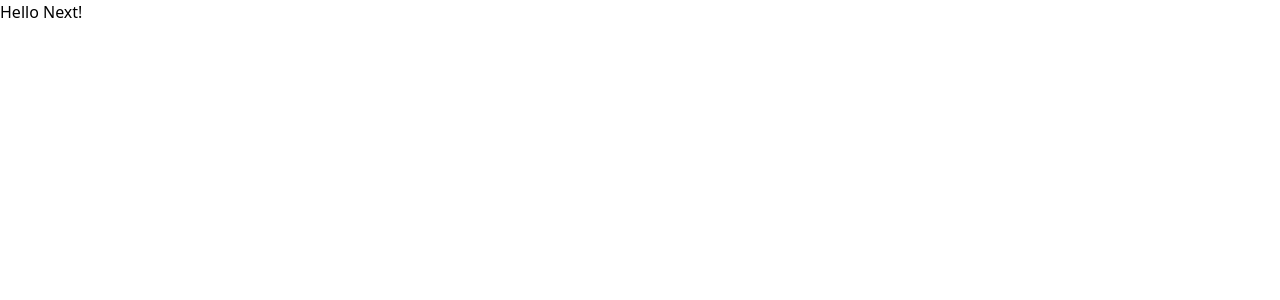
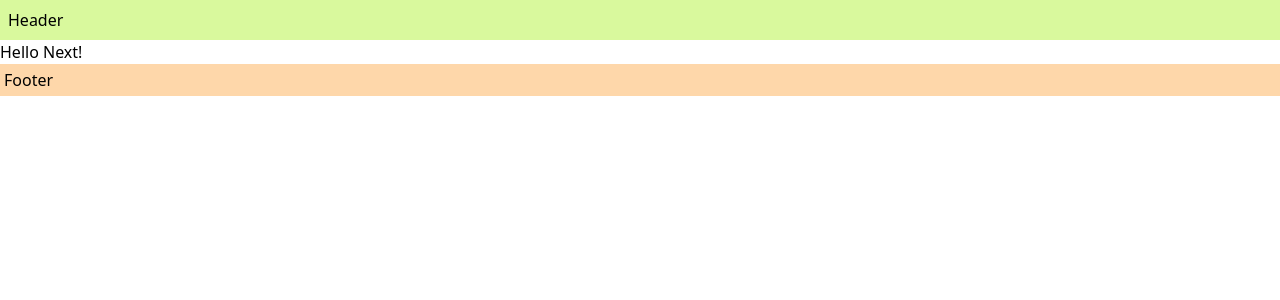
Before and after one commit to taegung/nextjs-routing, a Next.js app: page / in a window 1280 px wide. Shown: the top 300 px of the page. Built offline with nearby package versions, Linux system fonts and the light colour scheme.

Commit message:
#11. 페이지 레이아웃 관리하기(layout.jsx)

```diff
--- a/app/_utils/page.js
+++ b/app/_utils/page.js
@@ -3,3 +3,5 @@ export default function Page() {
         <div>utils page</div>
     );
 }
+
+// 폴더 앞에 _을 쓰면 접근 할 수없는페이지로 뜬다!
--- a/app/layout.js
+++ b/app/layout.js
@@ -1,29 +1,18 @@
-import { Geist, Geist_Mono } from "next/font/google";
 import "./globals.css";
-
-const geistSans = Geist({
-  variable: "--font-geist-sans",
-  subsets: ["latin"],
-});
-
-const geistMono = Geist_Mono({
-  variable: "--font-geist-mono",
-  subsets: ["latin"],
-});
-
-export const metadata = {
-  title: "Create Next App",
-  description: "Generated by create next app",
-};
 
 export default function RootLayout({ children }) {
   return (
     <html lang="en">
-      <body
-        className={`${geistSans.variable} ${geistMono.variable} antialiased`}
-      >
+      <body>
+        <header className="p-2 bg-lime-200">Header</header>
+        {/* children을 통해 page.js의 컴포넌트가 전달됨 */}
         {children}
+        <footer className="p-1 bg-orange-200">Footer</footer>
       </body>
+
+      {/* 2.최상위 경로면 app.layout.js에 작성했기 때문에
+      모든 하위 라우트 경로들의 레이아웃으로 결정됨
+       */}
     </html>
   );
 }
```
Also changed, not shown: public/parse.txt.
